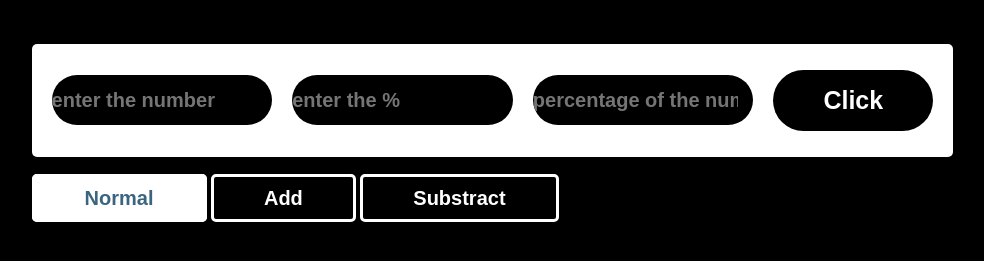
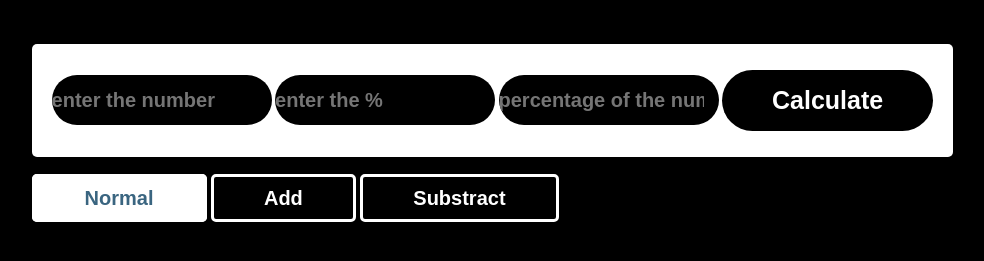
Before and after one commit to ROUFIYA/percentage-, a plain HTML site: page index.html in a window 1280 px wide. Shown: the part 205-466 px from the top of the page, without its empty margins (122-1106 px from the left). Drawn offline with Linux system fonts and the light colour scheme.

Commit message:
Update index.html

```diff
--- a/index.html
+++ b/index.html
@@ -20,7 +20,7 @@
             <input type="number" id="input3" name="input3" placeholder="percentage of the number">
 
 
-            <button type="submit">Click</button>
+            <button type="submit">Calculate</button>
             </div>
             <div class="bullet">
 
```
